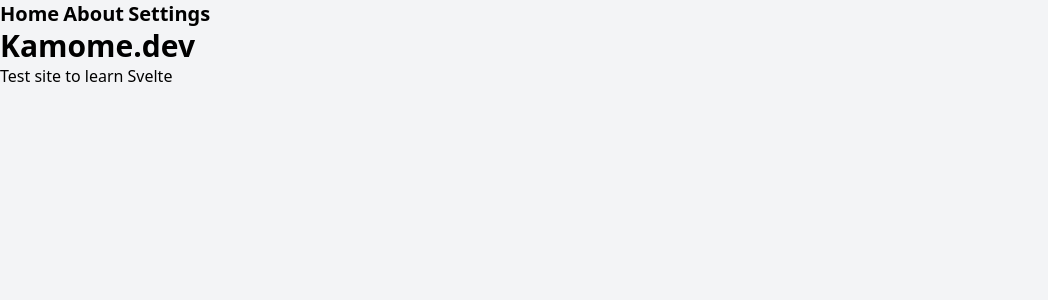
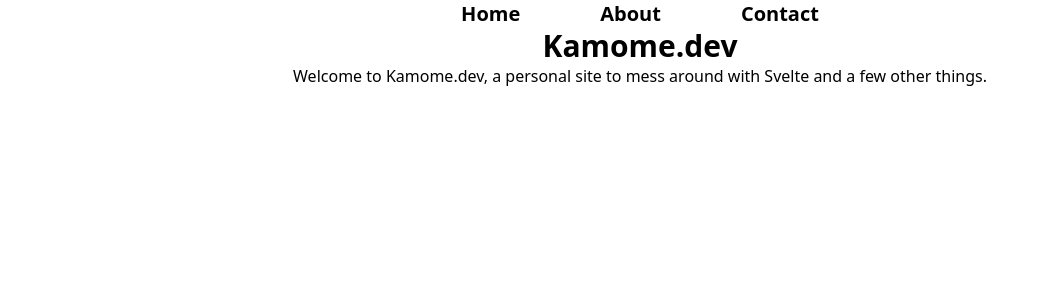
Before and after one commit to redllamas/kamomedev, a SvelteKit app: page / in a window 1280 px wide. Shown: the top 300 px of the page, without its empty margins (0-1048 px from the left). Built offline with nearby package versions, Linux system fonts and the light colour scheme.

Commit message:
20250906 update

```diff
--- a/src/routes/+layout.svelte
+++ b/src/routes/+layout.svelte
@@ -1,7 +1,7 @@
-<nav>
+<nav class="text-center flex justify-center gap-20">
 	<a href="/" class="text-xl font-bold mb40">Home</a>
 	<a href="/about" class="text-xl font-bold mb40">About</a>
-	<a href="/settings" class="text-xl font-bold mb40">Settings</a>
+	<a href="/contact" class="text-xl font-bold mb40">Contact</a>
 </nav>
 
 <script>
--- a/src/routes/+page.svelte
+++ b/src/routes/+page.svelte
@@ -1,15 +1,18 @@
 <svelte:head>
-    <title>Kamome</title>
+    <title>Kamome.dev</title>
+    <meta name="viewport" content="width=device-width, initial-scale=1.0" />
+
 </svelte:head>
-
-<h1 class="text-3xl font-bold mb40">
+<div class="text-center">
+  <h1 class="text-3xl font-bold mb40">
     Kamome.dev
   </h1>
 
-  <p>Test site to learn Svelte</p>
+  <p>Welcome to Kamome.dev, a personal site to mess around with Svelte and a few other things.</p>
 
   <style lang="postcss">
     :global(html) {
       background-color: theme(colors.gray.100);
     }
   </style>
+</div>
--- a/src/routes/about/+page.svelte
+++ b/src/routes/about/+page.svelte
@@ -1,5 +1,7 @@
 <svelte:head>
     <title>About</title>
 </svelte:head>
-
-<h1 class="text-3xl font-bold mb40">About</h1>
+<div class="text-center">
+    <h1 class="text-3xl font-bold mb40">About</h1>
+    <p>This is the About page.</p>
+</div>
--- /dev/null
+++ b/src/routes/contact/+page.svelte
@@ -0,0 +1,8 @@
+<svelte:head>
+    <title>Contact</title>
+</svelte:head>
+<div class="text-center">
+    <h1 class="text-3xl font-bold mb40">Contact</h1>
+    <p>You can contact me at sam.ellard@gmail.com.</p>
+    <p>Alternatively, you can find me on <a class="font-bold" href="https://github.com/redllamas/">Github</a>, or on <a href="https://www.linkedin.com/in/sam-ellard/" class="font-bold">LinkedIn</a>.</p>
+</div>
--- a/src/routes/settings/+page.svelte
+++ /dev/null
@@ -1,4 +0,0 @@
-<svelte:head>
-    <title>Settings</title>
-</svelte:head>
-<h1 class="text-3xl font-bold mb40">Settings</h1>
```
Also changed, not shown: package.json (+5 -2 lines), 1 other file (tests, documents, lock files or other folders).
